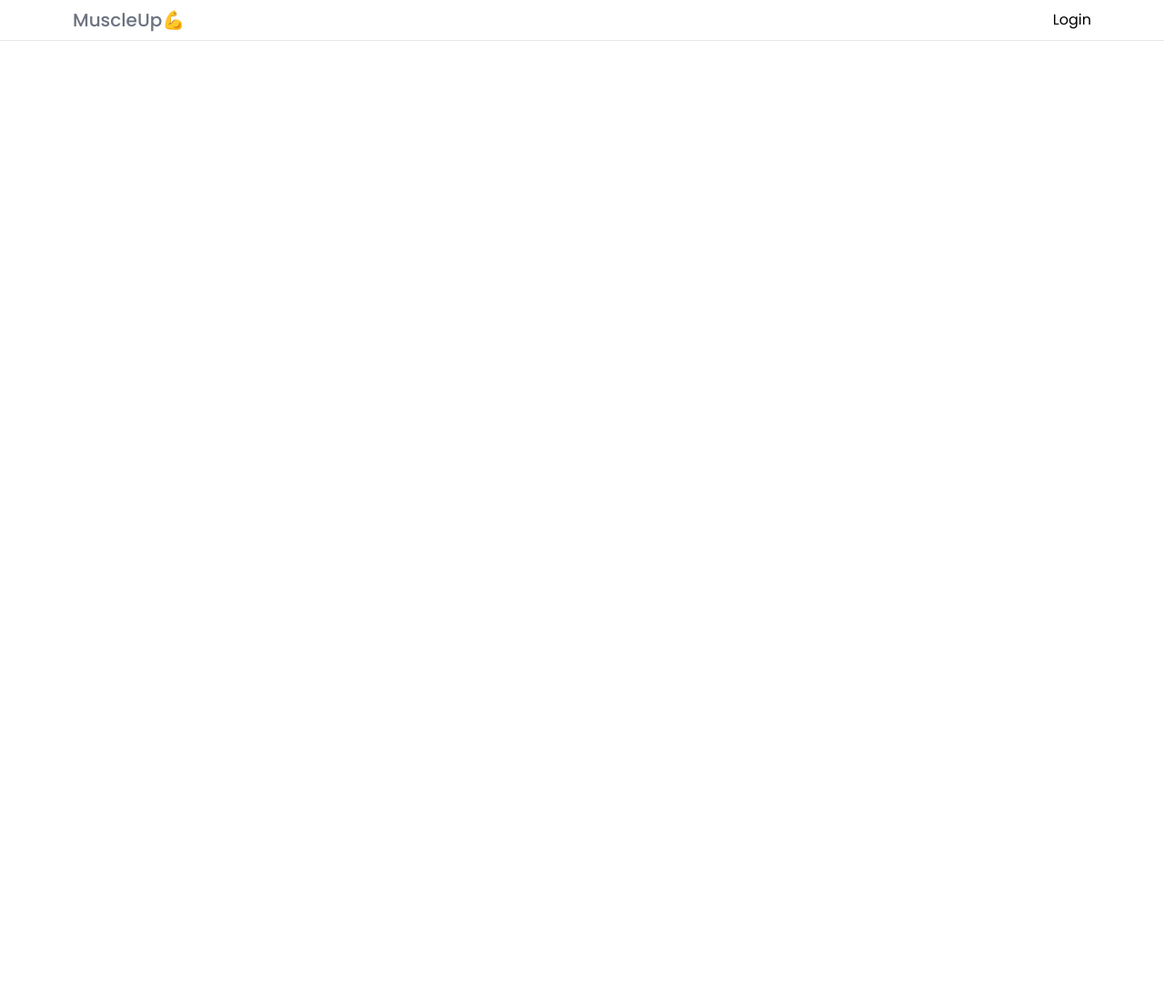
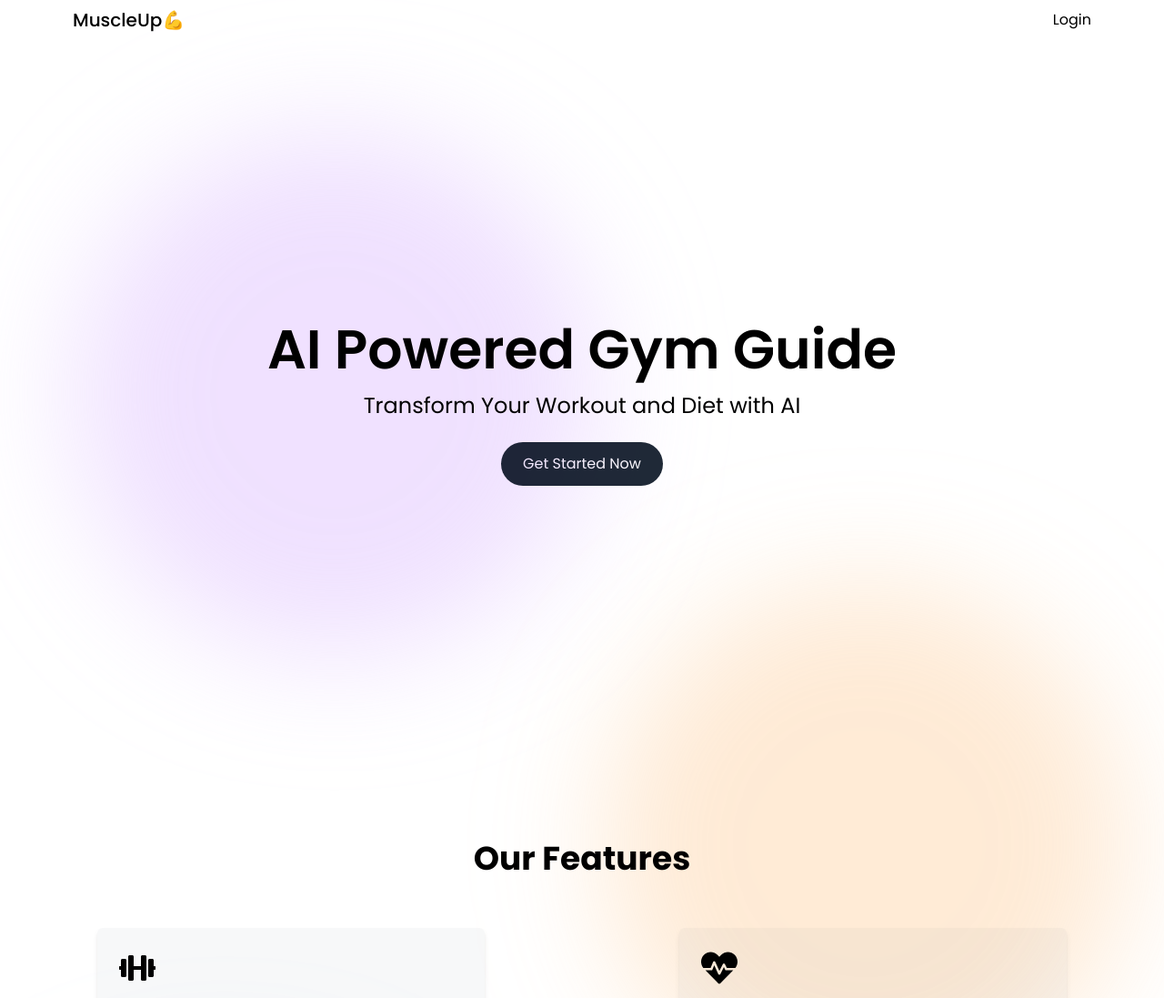
Before and after one commit to 4kshi7/MuscleUp, a React (Vite) app in the folder client/: page / in a window 1280 px wide. Shown: the top 1097 px of the page at 91% size. Before the commit the page ends 800 px from the top, so only its background shows below. Built offline with nearby package versions, Linux system fonts and the light colour scheme; no server answers.

Commit message:
Landing Page Added + UI Changes

```diff
--- a/client/package.json
+++ b/client/package.json
@@ -15,6 +15,7 @@
     "axios": "^1.7.2",
     "dotenv": "^16.4.5",
     "firebase": "^10.12.2",
+    "framer-motion": "^11.2.10",
     "react": "^18.2.0",
     "react-dom": "^18.2.0",
     "react-firebase-hooks": "^5.1.1",
--- a/client/src/components/GymInputs.tsx
+++ b/client/src/components/GymInputs.tsx
@@ -32,7 +32,7 @@ const GymInputs: React.FC = () => {
   const navigate = useNavigate();
 
   const inputClasses =
-    "mt-1 px-4 py-2 w-[70%] md:w-[75%] md:w-3/4 rounded-md border-gray-300 focus:border-indigo-500 focus:ring-indigo-500 bg-transparent";
+    "mt-1 px-4 py-2 w-[68%] md:w-[75%] md:w-3/4 rounded-md border-gray-300 focus:border-indigo-500 focus:ring-indigo-500 bg-transparent";
   const labelClasses = "block w-fit sm:w-1/4 text-sm font-medium";
 
   const handleSubmit = async (e: React.FormEvent) => {
--- /dev/null
+++ b/client/src/components/Hero.tsx
@@ -0,0 +1,166 @@
+import { motion } from "framer-motion";
+import { useAuthState } from "react-firebase-hooks/auth";
+import { FaDumbbell, FaHeartbeat, FaAppleAlt } from "react-icons/fa";
+import { useNavigate } from "react-router-dom";
+import { auth } from "../firebaseConfig";
+
+export const Hero = () => {
+  const navigate = useNavigate();
+  const [user] = useAuthState(auth);
+
+  return (
+    <>
+      <section
+        id="home"
+        className="flex flex-col items-center justify-center min-h-screen text-center "
+      >
+        <motion.div
+          className="p-10 rounded-md"
+          initial={{ opacity: 0 }}
+          animate={{ opacity: 1 }}
+          transition={{ duration: 1 }}
+        >
+          <h1 className="text-4xl sm:text-6xl font-semibold">
+            AI Powered Gym Guide
+          </h1>
+          <p className="text-lg sm:text-2xl mt-4">
+            Transform Your Workout and Diet with AI
+          </p>
+
+          <div className="absolute top-36 -left-10 md:left-20 md:w-[72vh] md:h-[72vh] w-[30vh] h-[30vh] bg-purple-300 rounded-full opacity-40 mix-blend-multiply filter blur-3xl animate-blob animation-delay-4000"></div>
+
+          <div className="absolute top-[80%] right-10 md:w-[72vh] md:h-[72vh] w-[30vh] h-[30vh] bg-orange-300 rounded-full opacity-30 mix-blend-multiply filter blur-3xl animate-blob animation-delay-4000"></div>
+
+          <div className="absolute top-[150%] -left-10 md:w-[72vh] md:h-[72vh] w-[30vh] h-[30vh] bg-blue-300 rounded-full opacity-30 mix-blend-multiply filter blur-3xl animate-blob animation-delay-4000"></div>
+
+          <div className="absolute top-[250%] right-60 md:w-[72vh] md:h-[72vh] w-[30vh] h-[30vh] bg-red-300 rounded-full opacity-30 mix-blend-multiply filter blur-3xl animate-blob animation-delay-4000"></div>
+
+          <motion.button
+            className="mt-6 px-6 py-3 bg-gray-800 text-white rounded-full hover:bg-gray-700"
+            whileHover={{ scale: 1.1 }}
+            whileTap={{ scale: 0.9 }}
+            onClick={() => navigate("/login")}
+          >
+            {user ? "Dashboard" : "Get Started Now"}
+          </motion.button>
+        </motion.div>
+      </section>
+
+      {/* Features Section */}
+      <section id="features" className="py-20">
+        <div className="container mx-auto text-center">
+          <motion.h2
+            className="text-3xl sm:text-4xl font-bold"
+            initial={{ opacity: 0 }}
+            whileInView={{ opacity: 1 }}
+            transition={{ duration: 0.5 }}
+          >
+            Our Features
+          </motion.h2>
+          <div className="mt-10 flex flex-wrap justify-around">
+            {[
+              {
+                icon: <FaDumbbell size={40} />,
+                title: "AI Workout Plans",
+                description:
+                  "Personalized workout plans generated by AI to match your fitness goals.",
+              },
+              {
+                icon: <FaHeartbeat size={40} />,
+                title: "Health Monitoring",
+                description:
+                  "Track your health metrics and progress with advanced AI tools.",
+              },
+              {
+                icon: <FaAppleAlt size={40} />,
+                title: "AI Diet Plans",
+                description:
+                  "Get customized diet plans based on your preferences and goals.",
+              },
+            ].map((feature, index) => (
+              <motion.div
+                key={index}
+                className="bg-gray-200/30 p-6 m-4 rounded-md shadow-md w-full sm:w-1/3"
+                whileHover={{ scale: 1.05 }}
+              >
+                <div className="text-center mb-4">{feature.icon}</div>
+                <h3 className="text-lg sm:text-2xl font-semibold">
+                  {feature.title}
+                </h3>
+                <p className="mt-2 text-sm">{feature.description}</p>
+              </motion.div>
+            ))}
+          </div>
+        </div>
+      </section>
+
+      {/* How It Works Section */}
+      <section id="how-it-works" className="py-20">
+        <div className="container mx-auto text-center">
+          <motion.h2
+            className="text-3xl sm:text-4xl font-bold"
+            initial={{ opacity: 0 }}
+            whileInView={{ opacity: 1 }}
+            transition={{ duration: 0.5 }}
+          >
+            How It Works
+          </motion.h2>
+          <div className="mt-10 flex flex-wrap justify-around items-center">
+            {[
+              {
+                step: "1",
+                title: "Sign Up",
+                description: "Create your profile and set your fitness goals.",
+              },
+              {
+                step: "2",
+                title: "Get Your Plan",
+                description: "Receive your AI-generated workout and diet plan.",
+              },
+              {
+                step: "3",
+                title: "Start Training",
+                description:
+                  "Follow your personalized plan and track your progress.",
+              },
+            ].map((item, index) => (
+              <motion.div
+                key={index}
+                className="bg-gray-200/40 backdrop-blur-sm p-6 m-4 rounded-md shadow-md w-full sm:w-1/3"
+                whileHover={{ scale: 1.05 }}
+              >
+                <div className="text-3xl font-bold mb-4">{item.step}</div>
+                <h3 className="text-lg sm:text-xl font-semibold">
+                  {item.title}
+                </h3>
+                <p className="mt-2 text-sm">{item.description}</p>
+              </motion.div>
+            ))}
+          </div>
+        </div>
+      </section>
+
+      {/* Call to Action Section */}
+      <section id="cta" className="py-20">
+        <div className="container mx-auto text-center">
+          <motion.h2
+            className="text-3xl sm:text-4xl font-bold"
+            initial={{ opacity: 0 }}
+            whileInView={{ opacity: 1 }}
+            transition={{ duration: 0.5 }}
+          >
+            Ready to Transform Your Life?
+          </motion.h2>
+          <motion.button
+            className="mt-6 px-6 py-3 bg-gray-800 text-white rounded-full hover:bg-gray-700"
+            whileHover={{ scale: 1.1 }}
+            whileTap={{ scale: 0.9 }}
+            onClick={() => navigate("/sign-up")}
+          >
+            {user ? "Dashboard" : "Register"}
+          </motion.button>
+        </div>
+      </section>
+    </>
+  );
+};
--- a/client/src/components/Navbar.tsx
+++ b/client/src/components/Navbar.tsx
@@ -15,9 +15,11 @@ const Navbar: React.FC = () => {
   };
 
   return (
-    <div className="flex justify-between items-center px-5 md:px-10 lg:px-20 py-2 border-b-[0.5px] h-18">
-      <Link to={user? "/dashboard" : "/"}>
-        <div className="text-xl font-medium text-gray-500 hover:text-black duration-150">MuscleUp💪</div>
+    <div className="flex justify-between items-center px-5 md:px-10 lg:px-20 py-2 h-18 backdrop-blur-sm bg-transparent">
+      <Link to={user ? "/dashboard" : "/"}>
+        <div className="text-xl font-medium hover:scale-105 duration-150">
+          MuscleUp💪
+        </div>
       </Link>
       <div className="flex items-center space-x-4">
         {user ? (
@@ -41,7 +43,9 @@ const Navbar: React.FC = () => {
           </DropdownMenu.Root>
         ) : (
           <Link to="/login">
-            <button className="text-black hover:scale-105 duration-150">Login</button>
+            <button className="text-black hover:scale-105 duration-150">
+              Login
+            </button>
           </Link>
         )}
       </div>
--- a/client/src/pages/Advice.tsx
+++ b/client/src/pages/Advice.tsx
@@ -14,6 +14,9 @@ const Advice: React.FC = () => {
   return (
     <>
       <Navbar />
+      <div className="absolute top-36 -right-10 md:right-20 md:w-[72vh] md:h-[72vh] w-[70vh] h-[70vh] bg-orange-300 rounded-full opacity-20 mix-blend-multiply filter blur-3xl animate-blob animation-delay-4000"></div>
+
+      <div className="absolute top-[150%] -left-10 md:left-20 md:w-[72vh] md:h-[72vh] w-[70vh] h-[70vh] bg-purple-300 rounded-full opacity-20 mix-blend-multiply filter blur-3xl animate-blob animation-delay-4000"></div>
       <div className="px-5 md:px-10 lg:px-20 max-w-6xl h-screen mt-2 mx-auto">
         <div className="">
           <ReactQuill
--- a/client/src/pages/Home.tsx
+++ b/client/src/pages/Home.tsx
@@ -7,6 +7,7 @@ const Home: React.FC = () => {
     <div className="min-h-screen bg-gray-100 dark:bg-gray-900 text-gray-900 dark:text-gray-100">
       <Navbar />
       <div className="px-5 md:px-10 lg:px-20 h-screen">
+      <div className="absolute top-36 -left-10 md:left-20 md:w-[72vh] md:h-[72vh] w-[30vh] h-[30vh] bg-purple-300 rounded-full opacity-20 mix-blend-multiply filter blur-3xl animate-blob animation-delay-4000"></div>
         <GymInputs />
       </div>
     </div>
--- a/client/src/pages/Landing.tsx
+++ b/client/src/pages/Landing.tsx
@@ -1,7 +1,11 @@
 import Navbar from "../components/Navbar";
+import { Hero } from "../components/Hero";
 
 export const Landing = () => {
-  return <div>
-    <Navbar/>
-  </div>;
+  return (
+    <div className="">
+      <Navbar />
+      <Hero />
+    </div>
+  );
 };
--- a/client/src/pages/Login.tsx
+++ b/client/src/pages/Login.tsx
@@ -21,6 +21,7 @@ const Login: React.FC = () => {
 
   return (
     <div className="min-h-screen flex items-center justify-center bg-gray-100 px-5">
+      <div className="absolute top-[15%] right-20 md:w-[72vh] md:h-[72vh] w-[30vh] h-[30vh] bg-blue-300 rounded-full opacity-30 mix-blend-multiply filter blur-3xl animate-blob animation-delay-4000"></div>
       <div className="bg-white p-8 rounded-xl shadow-md w-full max-w-md">
         <h2 className="text-2xl mb-4">Login</h2>
         <form onSubmit={handleLogin} className="space-y-4">
```
Also changed, not shown: client/src/pages/Signup.tsx (+32 -23 lines), 1 other file (tests, documents, lock files or other folders).
